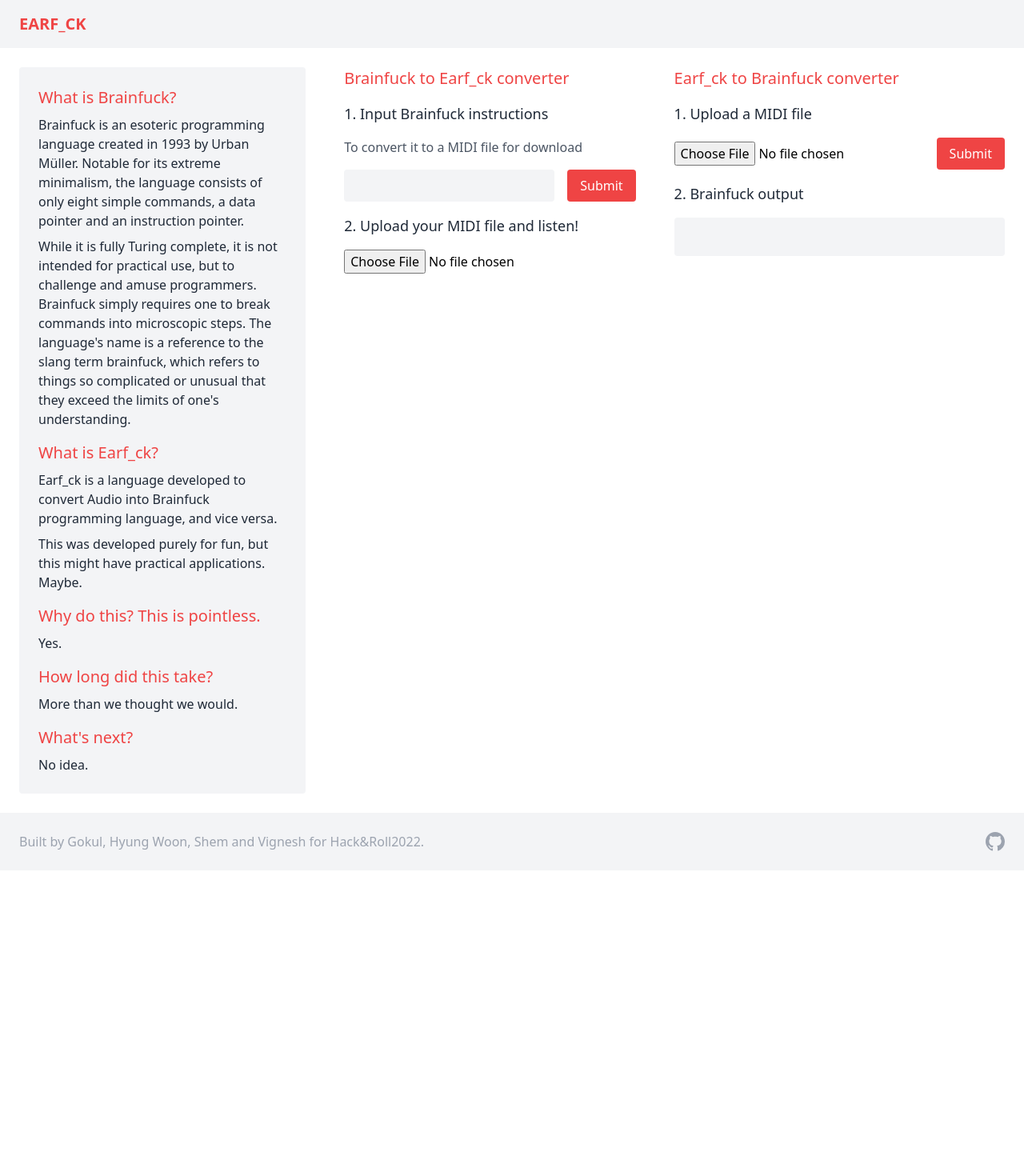
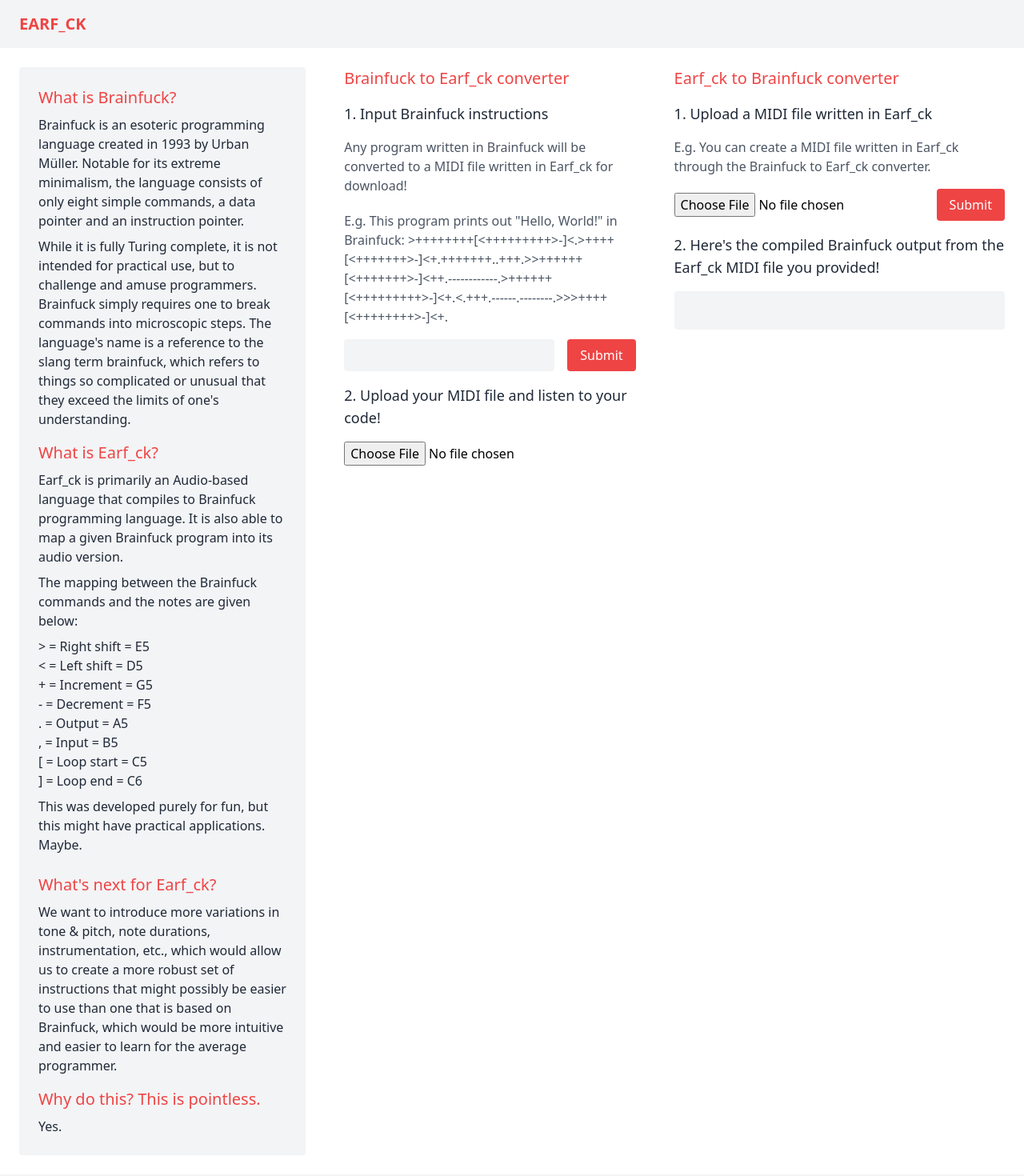
Before and after one commit to vigneshsankariyer1234567890/earf-k, a React (Create React App) app: page / in a window 1280 px wide. Shown: the top 1470 px of the page at 80% size. Before the commit the page ends 1088 px from the top, so only its background shows below. Built offline with nearby package versions, Linux system fonts and the light colour scheme.

Commit message:
Edit texts

```diff
--- a/src/App.js
+++ b/src/App.js
@@ -66,30 +66,58 @@ function App() {
               What is Earf_ck?
             </h2>
             <p className="mb-2 text-gray-800">
-              Earf_ck is a language developed to convert Audio into Brainfuck programming
-              language, and vice versa.
+              Earf_ck is primarily an Audio-based language that compiles to Brainfuck programming language.
+              It is also able to map a given Brainfuck program into its audio version.
+            </p>
+            <p className="mb-2 text-gray-800">
+              The mapping between the Brainfuck commands and the notes are given below:
             </p>
             <p className="text-gray-800">
-              This was developed purely for fun, but this might have practical applications. Maybe.
+              &gt;   =   Right shift   =   E5
             </p>
+            <p className="text-gray-800">
+              &lt;   =   Left shift    =   D5
+            </p>
+            <p className="text-gray-800">
+              +   =   Increment     =   G5
+            </p>
+            <p className="text-gray-800">
+              -   =   Decrement     =   F5
+            </p>
+            <p className="text-gray-800">
+              .   =   Output        =   A5
+            </p>
+            <p className="text-gray-800">
+              ,   =   Input         =   B5
+            </p>
+            <p className="text-gray-800">
+              [   =   Loop start    =   C5
+            </p>
+            <p className="mb-2 text-gray-800">
+              ]   =   Loop end      =   C6
+            </p>
+            <p className="text-gray-800">
+              This was developed purely for fun, but this might have practical applications.
+            </p>
+            <p className="mb-2 text-gray-800">
+              Maybe.
+            </p>
+          </div>
+          <div>
+            <h2 className="mb-2 text-xl font-medium text-red-500">
+              What's next for Earf_ck?
+            </h2>
+            <p className="text-gray-800">
+              We want to introduce more variations in tone &amp; pitch, note durations, instrumentation, etc.,
+              which would allow us to create a more robust set of instructions that might possibly be easier
+              to use than one that is based on Brainfuck, which would be more intuitive and easier to learn for
+              the average programmer.</p>
           </div>
           <div>
             <h2 className="mb-2 text-xl font-medium text-red-500">
               Why do this? This is pointless.
             </h2>
             <p className="text-gray-800">Yes.</p>
-          </div>
-          <div>
-            <h2 className="mb-2 text-xl font-medium text-red-500">
-              How long did this take?
-            </h2>
-            <p className="text-gray-800">More than we thought we would.</p>
-          </div>
-          <div>
-            <h2 className="mb-2 text-xl font-medium text-red-500">
-              What's next?
-            </h2>
-            <p className="text-gray-800">No idea.</p>
           </div>
         </section>
         <form onSubmit={handleSubmit} className="flex flex-col flex-1 gap-4">
@@ -102,8 +130,11 @@ function App() {
           >
             1. Input Brainfuck instructions
           </label>
+          <p className="mb-1 text-gray-600">
+            Any program written in Brainfuck will be converted to a MIDI file written in Earf_ck for download!
+          </p>
           <p className="text-gray-600">
-            To convert it to a MIDI file for download
+            E.g. This program prints out "Hello, World!" in Brainfuck: &gt;++++++++[&lt;+++++++++&gt;-]&lt;.&gt;++++[&lt;+++++++&gt;-]&lt;+.+++++++..+++.&gt;&gt;++++++[&lt;+++++++&gt;-]&lt;++.------------.&gt;++++++[&lt;+++++++++&gt;-]&lt;+.&lt;.+++.------.--------.&gt;&gt;&gt;++++[&lt;++++++++&gt;-]&lt;+.
           </p>
           <div className="flex gap-4">
             <input
@@ -119,7 +150,7 @@ function App() {
             />
           </div>
           <label className="text-lg font-medium text-gray-800">
-            2. Upload your MIDI file and listen!
+            2. Upload your MIDI file and listen to your code!
           </label>
           <UploadComponent play={true}/>
         </form>
@@ -131,11 +162,14 @@ function App() {
             Earf_ck to Brainfuck converter
           </h2>
           <label htmlFor="upload" className="text-lg font-medium text-gray-800">
-            1. Upload a MIDI file
+            1. Upload a MIDI file written in Earf_ck
           </label>
+          <p className="text-gray-600">
+            E.g. You can create a MIDI file written in Earf_ck through the Brainfuck to Earf_ck converter.
+          </p>
           <UploadComponent play={false} setOutput={setOutput}/>
           <h3 className="text-lg font-medium text-gray-800">
-            2. Brainfuck output
+            2. Here's the compiled Brainfuck output from the Earf_ck MIDI file you provided!
           </h3>
           <div className="p-6 text-gray-800 bg-gray-100 rounded">{output}</div>
         </form>
```
